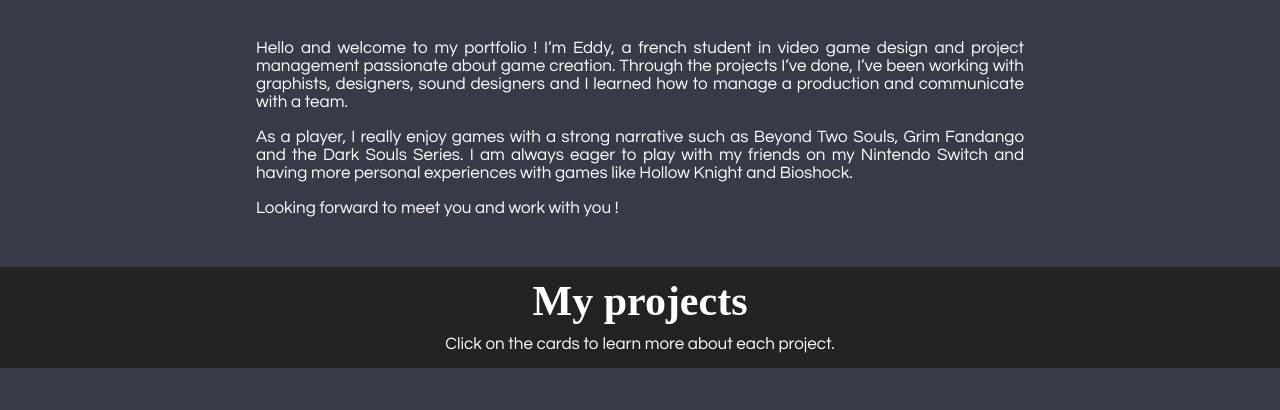
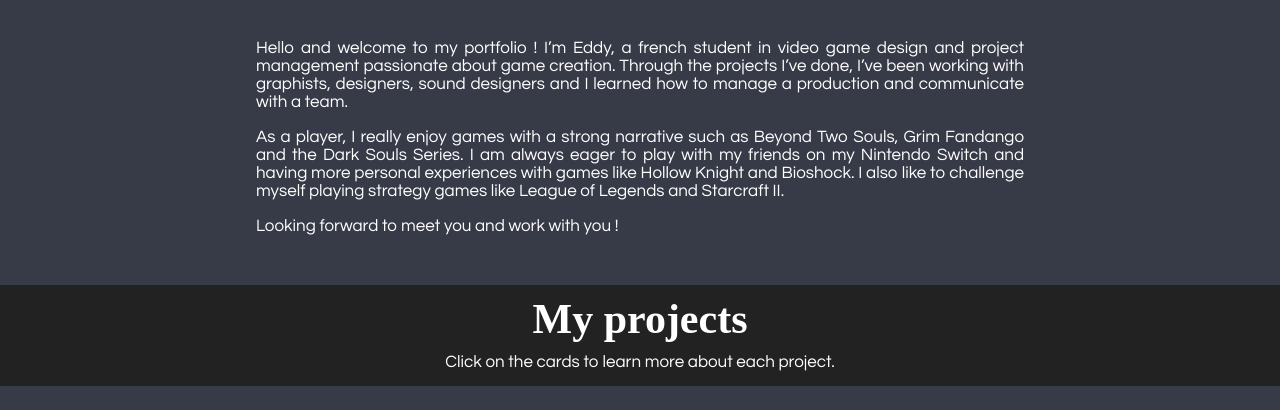
Before and after one commit to eddyboreal/portfolio, a website: page pages/index.html in a window 1280 px wide. Shown: the part 687-1097 px from the top of the page. Drawn offline with Linux system fonts and the light colour scheme.

Commit message:
minor update

```diff
--- a/pages/index.html
+++ b/pages/index.html
@@ -24,7 +24,7 @@
                     Hello and welcome to my portfolio ! I’m Eddy, a french student in video game design and project management passionate about game creation. Through the projects I’ve done, I’ve been working with graphists, designers, sound designers and I learned how to manage a production and communicate with a team.
                 </p>
                 <p class="content">
-                    As a player, I really enjoy games with a strong narrative such as Beyond Two Souls, Grim Fandango and the Dark Souls Series. I am always eager to play with my friends on my Nintendo Switch and having more personal experiences with games like Hollow Knight and Bioshock.
+                    As a player, I really enjoy games with a strong narrative such as Beyond Two Souls, Grim Fandango and the Dark Souls Series. I am always eager to play with my friends on my Nintendo Switch and having more personal experiences with games like Hollow Knight and Bioshock. I also like to challenge myself playing strategy games like League of Legends and Starcraft II.
                 </p>
                 <p class="content">
                     Looking forward to meet you and work with you !
```
